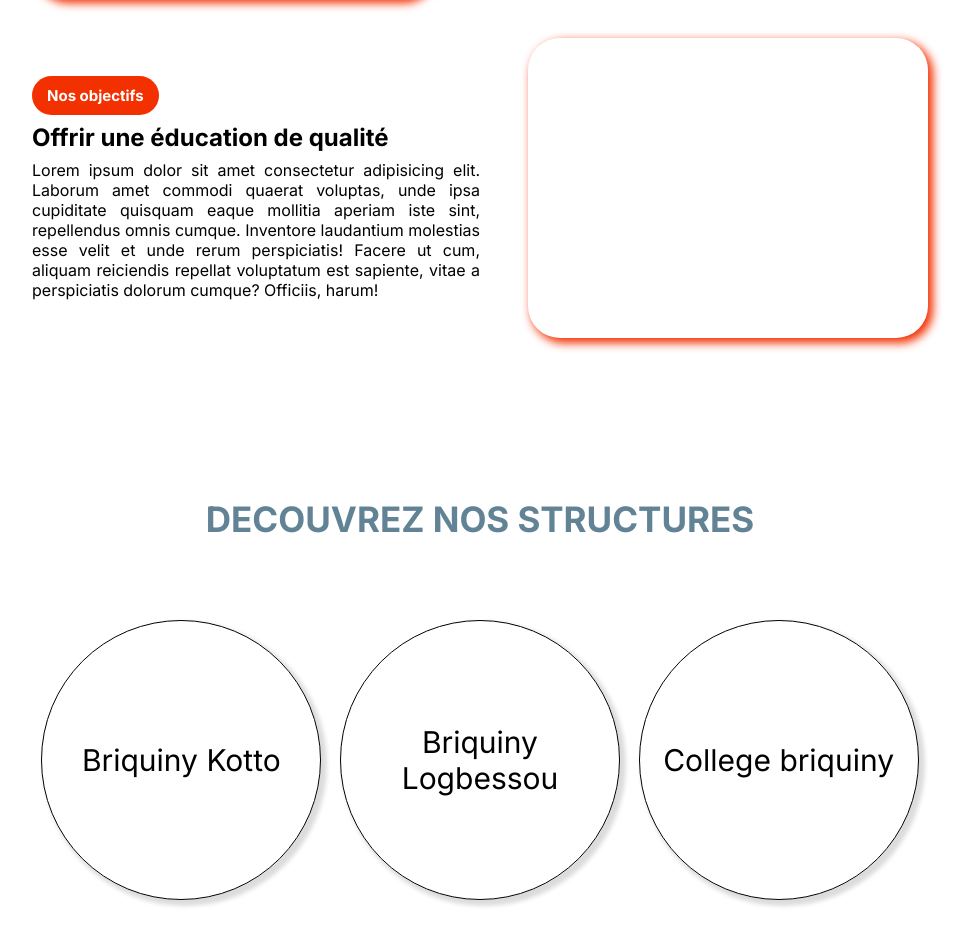
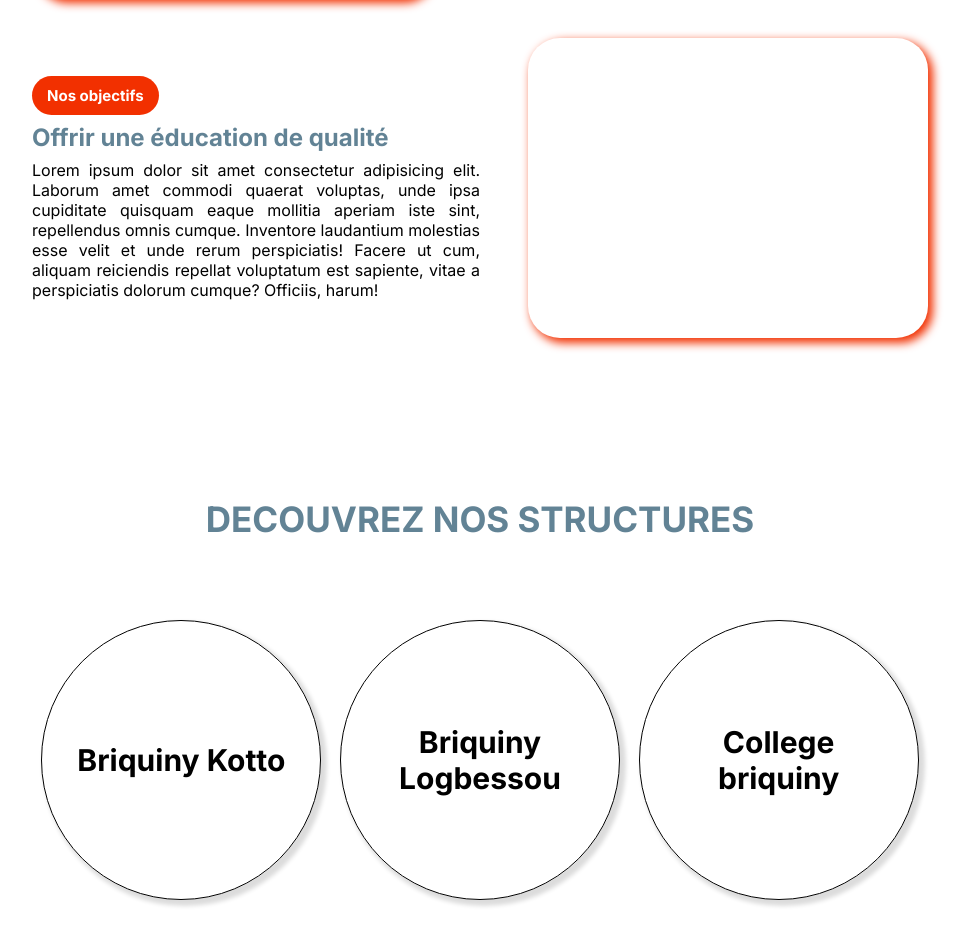
Before and after one commit to logan496/Briquiny-web, a React (Vite) app in the folder briquiny-frontend/: page / in a window 1280 px wide. Shown: the part 1162-2112 px from the top of the page, without its empty margins (160-1131 px from the left). Built offline with nearby package versions, Linux system fonts and the light colour scheme.

Commit message:
scrollbar fixed

```diff
--- a/briquiny-frontend/src/Components/Footer/footer.css
+++ b/briquiny-frontend/src/Components/Footer/footer.css
@@ -3,7 +3,7 @@
   color: #fff;
   height: -moz-fit-content;
   height: fit-content;
-  width: 100vw;
+  width: 100%;
   padding: 5vh 5vw;
   display: flex;
   flex-direction: column;
--- a/briquiny-frontend/src/Components/Footer/footer.scss
+++ b/briquiny-frontend/src/Components/Footer/footer.scss
@@ -8,7 +8,7 @@ $five: #fff;
   background-color: $primary;
   color: $five;
   height: fit-content;
-  width: 100vw;
+  width:100%;
   padding: 5vh 5vw;
   display: flex;
   flex-direction: column;
--- a/briquiny-frontend/src/pages/Briquiny_home/briquiny_home.css
+++ b/briquiny-frontend/src/pages/Briquiny_home/briquiny_home.css
@@ -1,5 +1,5 @@
 .home {
-  width: 100vw;
+  width: 100%;
 }
 
 .home_main_img {
@@ -87,6 +87,9 @@
   background-color: #F23000;
   font-size: 15px;
 }
+.home_first_content_wrapper .content_item .content_item_infos h2:nth-child(2) {
+  color: #628395;
+}
 .home_first_content_wrapper .content_item .content_item_infos p {
   width: 100%;
   text-align: justify;
@@ -160,6 +163,7 @@
   justify-content: center;
   font-size: 30px;
   text-align: center;
+  font-weight: bold;
 }
 @media screen and (max-width: 1200px) {
   .structures_item_container {
--- a/briquiny-frontend/src/pages/Briquiny_home/briquiny_home.scss
+++ b/briquiny-frontend/src/pages/Briquiny_home/briquiny_home.scss
@@ -5,7 +5,7 @@ $four: #628395;
 $five: #fff;
 
 .home{
-  width: 100vw;
+  width: 100%;
 }
 
 .home_main_img{
@@ -83,6 +83,9 @@ $five: #fff;
         background-color: $secondary;
         font-size: 15px;
       }
+      h2:nth-child(2){
+        color: $four;
+      }
       p{
         width: 100%;
         text-align: justify;
@@ -149,6 +152,7 @@ $five: #fff;
       justify-content: center;
       font-size: 30px;
       text-align: center;
+      font-weight: bold;
     }//structure_item
   }
   @media screen and (max-width: 1200px) {
```
Also changed, not shown: 2 other files (tests, documents, lock files or other folders).
